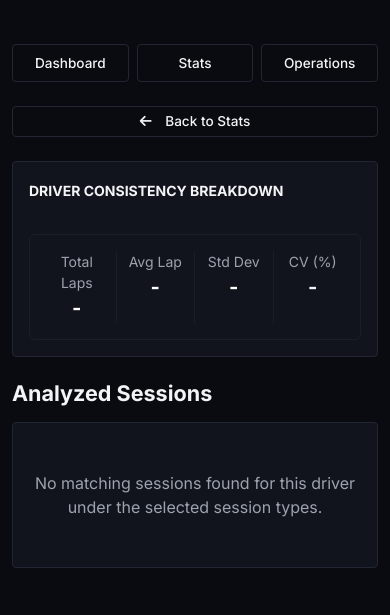
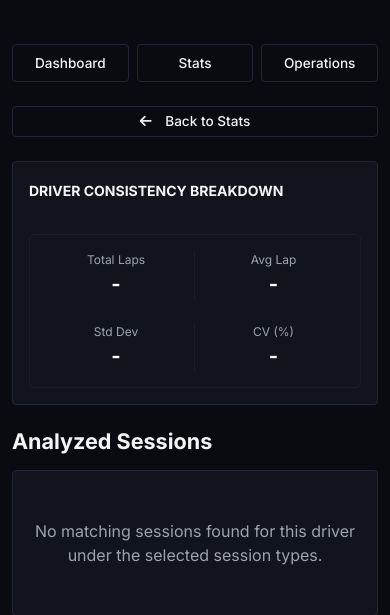
Before and after one commit to ncrosty58/speedhive-tools-ui, a Python web app: template templates/driver_stats_breakdown.html in a window 390 px wide. Shown: the part 54-669 px from the top of the page. Run offline with Jinja, Linux system fonts and the light colour scheme; the template is opened without the code that fills it, so the values that code supplies are empty.

Commit message:
Make Driver breakdown and Analyzed Sessions responsive on mobile

```diff
--- a/templates/driver_stats_breakdown.html
+++ b/templates/driver_stats_breakdown.html
@@ -3,6 +3,21 @@
 {% block title %}Driver Breakdown | {{ driver_name }}{% endblock %}
 
 {% block content %}
+<style>
+    @media (max-width: 576px) {
+        .session-header-stats {
+            display: grid !important;
+            grid-template-columns: repeat(4, 1fr);
+            width: 100%;
+            gap: 0.5rem !important;
+            text-align: center !important;
+        }
+        .session-header-stats > div {
+            text-align: center !important;
+            padding: 0 !important;
+        }
+    }
+</style>
 <div class="row g-4">
     <!-- Header & Tabs -->
     <div class="col-12 d-flex flex-column flex-md-row justify-content-between align-items-md-center gap-3">
@@ -53,26 +68,26 @@
                 <div class="col-md-6">
                     <div class="p-3 rounded bg-surface border border-secondary border-opacity-10">
                         <div class="row g-3 text-center">
-                            <div class="col-3 border-end border-secondary border-opacity-10">
-                                <span class="text-muted small d-block">Total Laps</span>
+                            <div class="col-6 col-sm-3 border-end border-secondary border-opacity-10 mb-2 mb-sm-0">
+                                <span class="text-muted small d-block" style="font-size: 0.75rem;">Total Laps</span>
                                 <span class="fs-5 fw-bold text-white">
                                     {% if overall_stats %}{{ overall_stats.lap_count }}{% else %}-{% endif %}
                                 </span>
                             </div>
-                            <div class="col-3 border-end border-secondary border-opacity-10">
-                                <span class="text-muted small d-block">Avg Lap</span>
+                            <div class="col-6 col-sm-3 border-sm-end border-secondary border-opacity-10 mb-2 mb-sm-0">
+                                <span class="text-muted small d-block" style="font-size: 0.75rem;">Avg Lap</span>
                                 <span class="fs-5 fw-bold text-white">
                                     {% if overall_stats and overall_stats.mean_display %}{{ overall_stats.mean_display }}{% else %}-{% endif %}
                                 </span>
                             </div>
-                            <div class="col-3 border-end border-secondary border-opacity-10">
-                                <span class="text-muted small d-block">Std Dev</span>
+                            <div class="col-6 col-sm-3 border-end border-secondary border-opacity-10">
+                                <span class="text-muted small d-block" style="font-size: 0.75rem;">Std Dev</span>
                                 <span class="fs-5 fw-bold text-white">
                                     {% if overall_stats and overall_stats.stdev_display %}{{ overall_stats.stdev_display }}{% else %}-{% endif %}
                                 </span>
                             </div>
-                            <div class="col-3">
-                                <span class="text-muted small d-block text-brand">CV (%)</span>
+                            <div class="col-6 col-sm-3">
+                                <span class="text-muted small d-block text-brand" style="font-size: 0.75rem;">CV (%)</span>
                                 <span class="fs-5 fw-bold text-brand">
                                     {% if overall_stats and overall_stats.cv_display %}{{ overall_stats.cv_display }}{% else %}-{% endif %}
                                 </span>
@@ -101,22 +116,22 @@
                                 <span class="text-muted small">{{ session.class_name }} &bull; {{ session.date_display }}</span>
                             </div>
 
-                            <div class="d-flex align-items-center gap-3 flex-wrap">
+                            <div class="d-flex align-items-center gap-3 flex-wrap session-header-stats w-100 w-md-auto mt-2 mt-md-0">
                                 <div class="text-end px-2">
                                     <span class="text-muted small d-block">Laps</span>
                                     <span class="fw-bold text-white">{{ session.lap_count }}</span>
                                 </div>
-                                <div style="width: 1px; height: 25px; background: var(--border);"></div>
+                                <div class="d-none d-sm-block" style="width: 1px; height: 25px; background: var(--border);"></div>
                                 <div class="text-end px-2">
                                     <span class="text-muted small d-block">Avg Lap</span>
                                     <span class="fw-bold text-white">{{ session.mean_display }}</span>
                                 </div>
-                                <div style="width: 1px; height: 25px; background: var(--border);"></div>
+                                <div class="d-none d-sm-block" style="width: 1px; height: 25px; background: var(--border);"></div>
                                 <div class="text-end px-2">
                                     <span class="text-muted small d-block">Std Dev</span>
                                     <span class="fw-bold text-white">{{ session.stdev_display }}</span>
                                 </div>
-                                <div style="width: 1px; height: 25px; background: var(--border);"></div>
+                                <div class="d-none d-sm-block" style="width: 1px; height: 25px; background: var(--border);"></div>
                                 <div class="text-end px-2">
                                     <span class="text-muted small d-block text-brand">CV</span>
                                     <span class="fw-bold text-brand">{{ session.cv_display }}</span>
@@ -131,7 +146,7 @@
                                 {% for lap in session.laps %}
                                     <div class="col-6 col-sm-4 col-md-3 col-lg-2">
                                         <div class="p-2 rounded text-center {% if lap.is_outlier %}bg-danger bg-opacity-5 border border-danger border-opacity-20 text-muted opacity-50{% elif lap.is_best %}bg-brand bg-opacity-15 border border-brand border-opacity-40{% else %}bg-surface border border-secondary border-opacity-10{% endif %}" {% if lap.is_outlier %}title="Outlier ignored from stats"{% endif %}>
-                                            <span class="text-muted d-block" style="font-size: 0.75rem;">Lap {{ lap.number }} {% if lap.is_outlier %}(Outlier){% endif %}</span>
+                                            <span class="text-muted d-block" style="font-size: 0.75rem;">Lap {{ lap.number }}{% if lap.is_outlier %}<span class="d-none d-sm-inline"> (Outlier)</span>{% endif %}</span>
                                             <span class="fw-mono fw-semibold small {% if lap.is_outlier %}text-decoration-line-through text-muted{% elif lap.is_best %}text-brand{% else %}text-white{% endif %}">{{ lap.display }}</span>
                                         </div>
                                     </div>
```
